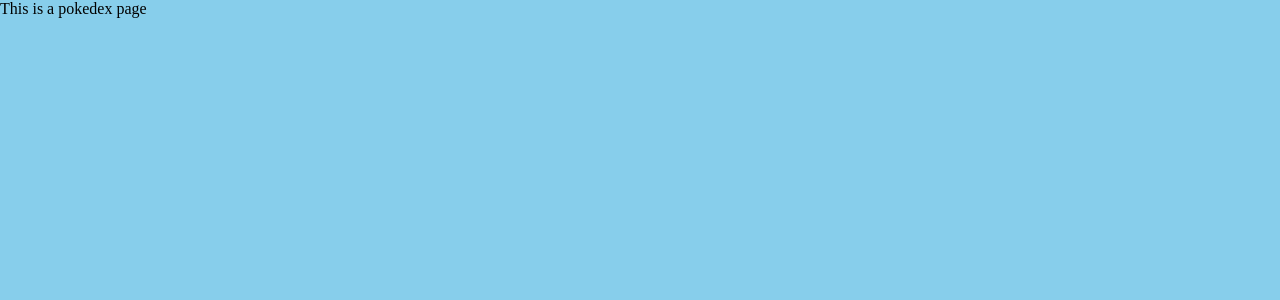
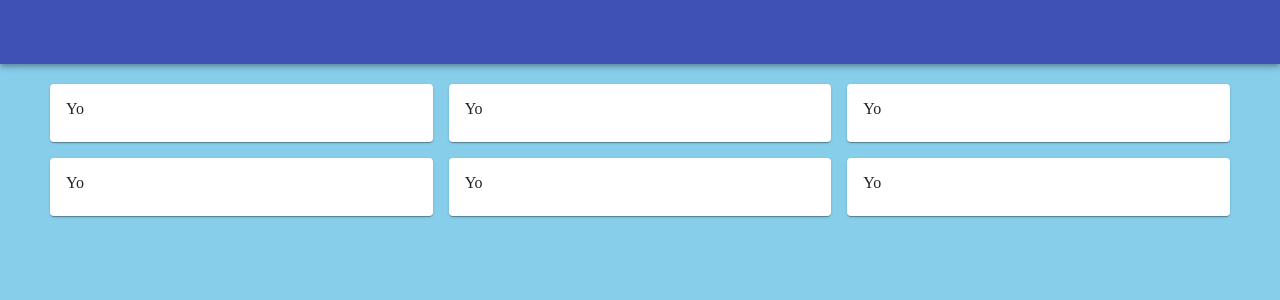
Before and after one commit to paubonilla/pokedex, a React (Create React App) app: page / in a window 1280 px wide. Shown: the top 300 px of the page. Built offline with nearby package versions, Linux system fonts and the light colour scheme.

Commit message:
modified pokedex

```diff
--- a/src/components/Pokedex.js
+++ b/src/components/Pokedex.js
@@ -1,9 +1,41 @@
 import React from 'react'
+import { AppBar, Toolbar, Grid, Card, CardContent } from '@material-ui/core'
+import { makeStyles } from '@material-ui/core/styles'
+
+const useStyles = makeStyles({
+  pokedexContainer: {
+    paddingTop: '20px',
+    paddingLeft: '50px',
+    paddingRight: '50px',
+  }
+})
+
+const getPokemonCard = () => {
+  return (
+    <Grid item xs={12} sm={4}>
+      <Card>
+        <CardContent>Yo</CardContent>
+      </Card>
+    </Grid>
+  )
+}
 
 export default function Pokedex() {
+  const classes = useStyles();
+
   return (
-    <div>
-      This is a pokedex page
-    </div>
+    <>
+      <AppBar position="static">
+        <Toolbar />
+      </AppBar>
+      <Grid container spacing={2} className={classes.pokedexContainer}>
+        {getPokemonCard()}
+        {getPokemonCard()}
+        {getPokemonCard()}
+        {getPokemonCard()}
+        {getPokemonCard()}
+        {getPokemonCard()}
+      </Grid>
+    </>
   )
 }
```
Also changed, not shown: 1 other file (tests, documents, lock files or other folders).
